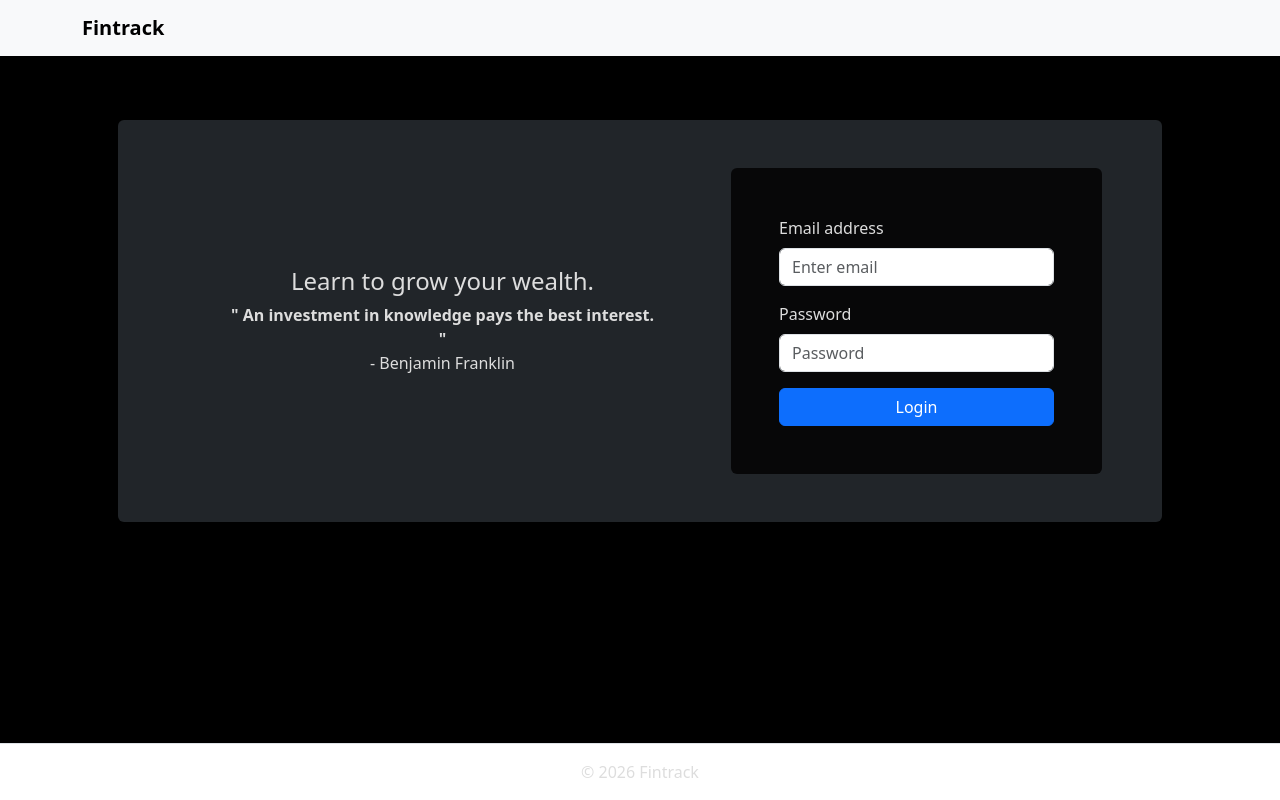
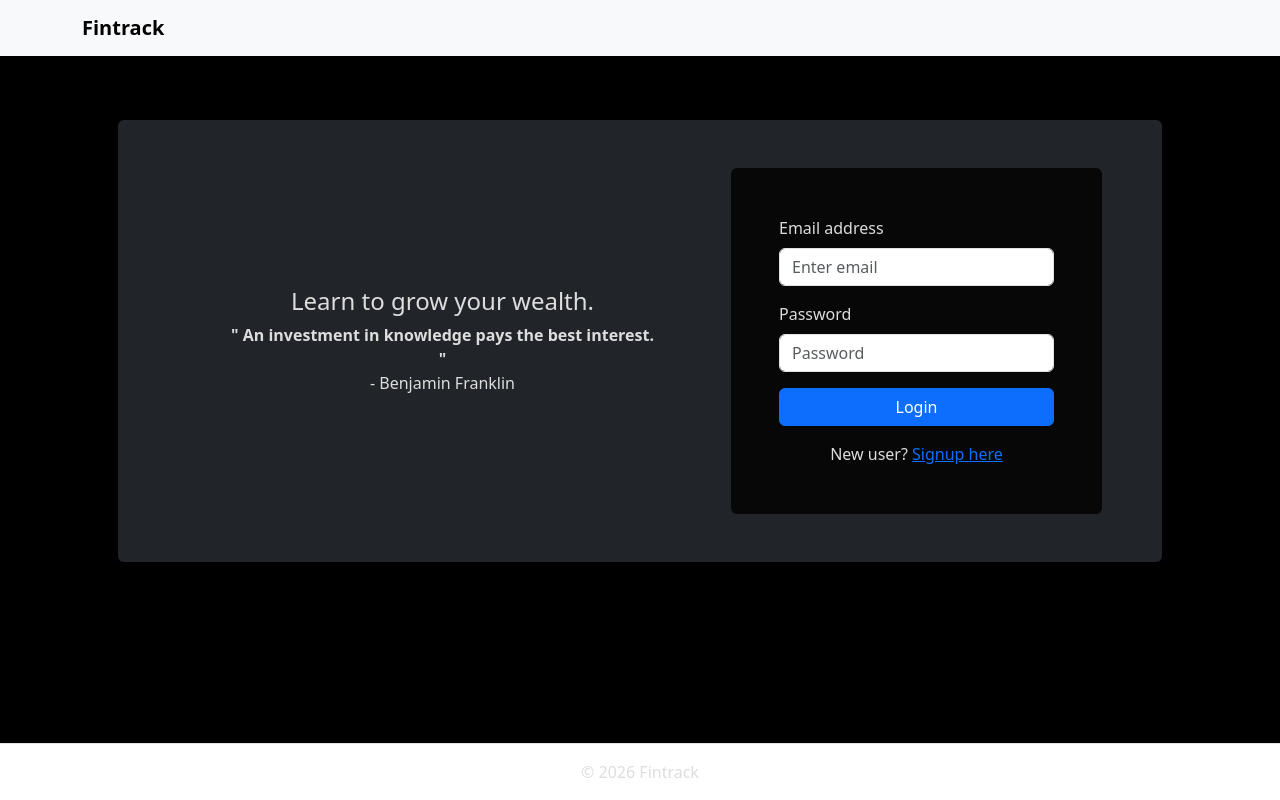
Before and after one commit to roshanpaudel/FinTrack-frontend, a React (Vite) app: page /login in a window 1280 px wide. Built offline with nearby package versions, Linux system fonts and the light colour scheme.

Commit message:
user signup link added in login page

```diff
--- a/src/components/LoginForm.jsx
+++ b/src/components/LoginForm.jsx
@@ -1,7 +1,7 @@
 import { useState } from "react";
 import { Container, Form, Button } from "react-bootstrap";
 import { checkEmail, loginUserCheck } from "../api/authApi.js";
-import { useNavigate } from "react-router-dom";
+import { Link, useNavigate } from "react-router-dom";
 
 export const LoginForm = () => {
   const navigate = useNavigate();
@@ -92,6 +92,9 @@
         <Button variant="primary" type="submit" className="w-100">
           Login
         </Button>
+        <div className="text-center mt-3">
+          New user? <Link to="/signup">Signup here</Link>
+        </div>
       </Form>
     </Container>
   );
```
